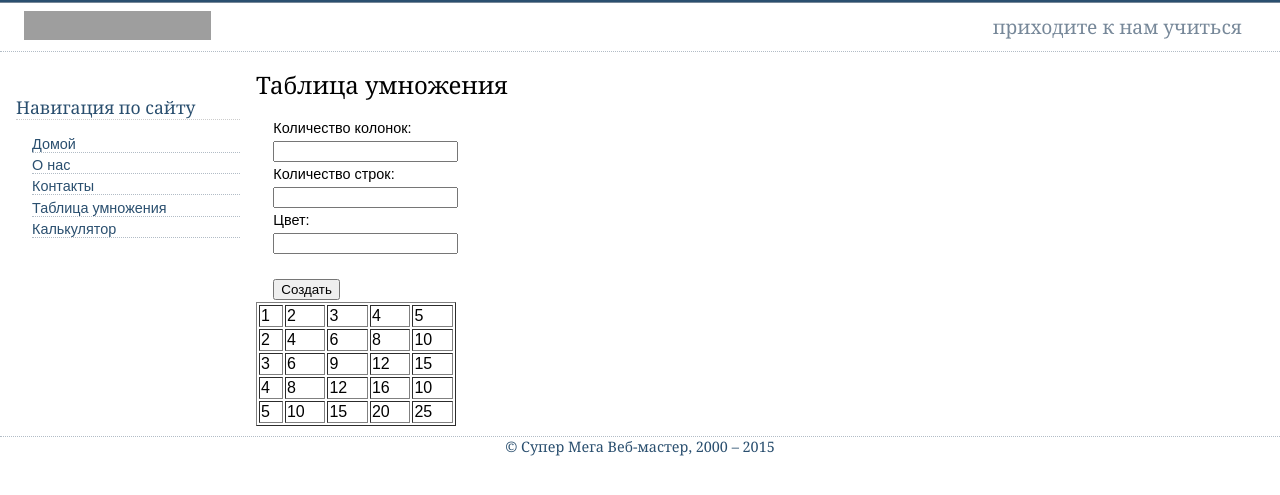
After one commit to Leva1189/php, a PHP site: page /table.html in a window 1280 px wide. The commit adds this page. Shown: the top 495 px of the page. Run offline with PHP 8.4, Linux system fonts and the light colour scheme; grey boxes are pictures that could not be loaded.

Commit message:
maket_2020-09-24

```diff
--- /dev/null
+++ b/src/demo/test.php
@@ -0,0 +1 @@
+<?
--- a/src/index.php
+++ b/src/index.php
@@ -1,2 +1,2 @@
 <?php
-phpinfo();
+require_once ("index.html");
--- /dev/null
+++ b/src/style.css
@@ -0,0 +1,109 @@
+body {
+  margin: 0;
+  padding: 0;
+  background-color: #FFFFFF;
+  color: #000000;
+  font-family: Arial, Helvetica, sans-serif;
+  border-top: 2px solid #2A4F6F;
+}
+
+#header {
+  border-top: 1px solid #778899;
+  border-bottom: 1px dotted #B2BCC6;
+  height: 3em;
+}
+
+#header .slogan {
+  font: 120% Georgia, "Times New Roman", Times, serif;
+  color: #778899;
+  background-color: transparent;
+  float: right;
+  width: 300px;
+  text-align: right;
+  margin-right: 2em;
+  margin-top: 0.5em;
+}
+
+#header .logo {
+  float: left;
+  width: 187px;
+  margin-left: 1.5em;
+  margin-top: 0.5em;
+}
+
+#nav {
+  position: absolute;
+  top: 5em;
+  left: 1em;
+  width: 14em;
+}
+
+#nav ul {
+  list-style: none;
+  margin-left: 1em;
+  padding-left: 0;
+}
+
+#nav li {
+  font-size: 90%;
+  border-bottom: 1px dotted #B2BCC6;
+  margin-bottom: 0.3em;
+}
+
+#nav a:link,
+#nav a:visited {
+  text-decoration: none;
+  color: #2A4F6F;
+  background-color: transparent;
+}
+
+#nav a:hover {
+  color: #778899;
+}
+
+#nav h2 {
+  font: 110% Georgia, "Times New Roman", Times, serif;
+  color: #2A4F6F;
+  background-color: transparent;
+  border-bottom: 1px dotted #cccccc;
+}
+
+#content {
+  margin-left: 16em;
+  margin-right: 2em;
+  text-align: justify;
+}
+
+h1 {
+  font: 150% Georgia, "Times New Roman", Times, serif;
+}
+
+blockquote {
+  font: 70% Georgia, "Times New Roman", Times, serif;
+  text-align: right;
+}
+
+h3 {
+  font: 120% Georgia, "Times New Roman", Times, serif;
+}
+
+ol li {
+  font-size: 90%;
+}
+
+#content p,
+form {
+  font-size: 90%;
+  line-height: 1.6em;
+  padding-left: 1.2em;
+}
+
+#footer {
+  clear: both;
+  text-align: center;
+  border-top: 1px dotted #B2BCC6;
+  margin-top: 10px;
+  font: 90% Georgia, "Times New Roman", Times, serif;
+  color: #2A4F6F;
+  background-color: transparent;
+}
--- /dev/null
+++ b/src/table.html
@@ -0,0 +1,105 @@
+<!DOCTYPE html>
+<html>
+
+<head>
+  <title>Таблица умножения</title>
+  <meta charset="utf-8" />
+  <link rel="stylesheet" href="style.css" />
+</head>
+
+<body>
+
+  <div id="header">
+    <!-- Верхняя часть страницы -->
+    <img src="logo.gif" width="187" height="29" alt="Наш логотип" class="logo" />
+    <span class="slogan">приходите к нам учиться</span>
+    <!-- Верхняя часть страницы -->
+  </div>
+
+  <div id="content">
+    <!-- Заголовок -->
+    <h1>Таблица умножения</h1>
+    <!-- Заголовок -->
+    <!-- Область основного контента -->
+    <form action=''>
+      <label>Количество колонок: </label>
+      <br />
+      <input name='cols' type='text' value="" />
+      <br />
+      <label>Количество строк: </label>
+      <br />
+      <input name='rows' type='text' value="" />
+      <br />
+      <label>Цвет: </label>
+      <br />
+      <input name='color' type='text' value="" />
+      <br />
+      <br />
+      <input type='submit' value='Создать' />
+    </form>
+    <!-- Таблица -->
+    <table border='1' width="200">
+      <tr>
+        <td>1</td>
+        <td>2</td>
+        <td>3</td>
+        <td>4</td>
+        <td>5</td>
+      </tr>
+      <tr>
+        <td>2</td>
+        <td>4</td>
+        <td>6</td>
+        <td>8</td>
+        <td>10</td>
+      </tr>
+      <tr>
+        <td>3</td>
+        <td>6</td>
+        <td>9</td>
+        <td>12</td>
+        <td>15</td>
+      </tr>
+      <tr>
+        <td>4</td>
+        <td>8</td>
+        <td>12</td>
+        <td>16</td>
+        <td>10</td>
+      </tr>
+      <tr>
+        <td>5</td>
+        <td>10</td>
+        <td>15</td>
+        <td>20</td>
+        <td>25</td>
+      </tr>
+    </table>
+    <!-- Таблица -->
+    <!-- Область основного контента -->
+  </div>
+  <div id="nav">
+    <h2>Навигация по сайту</h2>
+    <!-- Меню -->
+    <ul>
+      <li><a href='index.php'>Домой</a>
+      </li>
+      <li><a href='about.php'>О нас</a>
+      </li>
+      <li><a href='contact.php'>Контакты</a>
+      </li>
+      <li><a href='table.php'>Таблица умножения</a>
+      </li>
+      <li><a href='calc.php'>Калькулятор</a>
+      </li>
+    </ul>
+    <!-- Меню -->
+  </div>
+  <div id="footer">
+    <!-- Нижняя часть страницы -->
+    &copy; Супер Мега Веб-мастер, 2000 &ndash; 2015
+    <!-- Нижняя часть страницы -->
+  </div>
+</body>
+
+</html>
```
Also changed, not shown: src/about.html (added, +64 -0 lines), src/calc.html (added, +66 -0 lines), src/contact.html (added, +65 -0 lines), src/index.html (added, +65 -0 lines).
